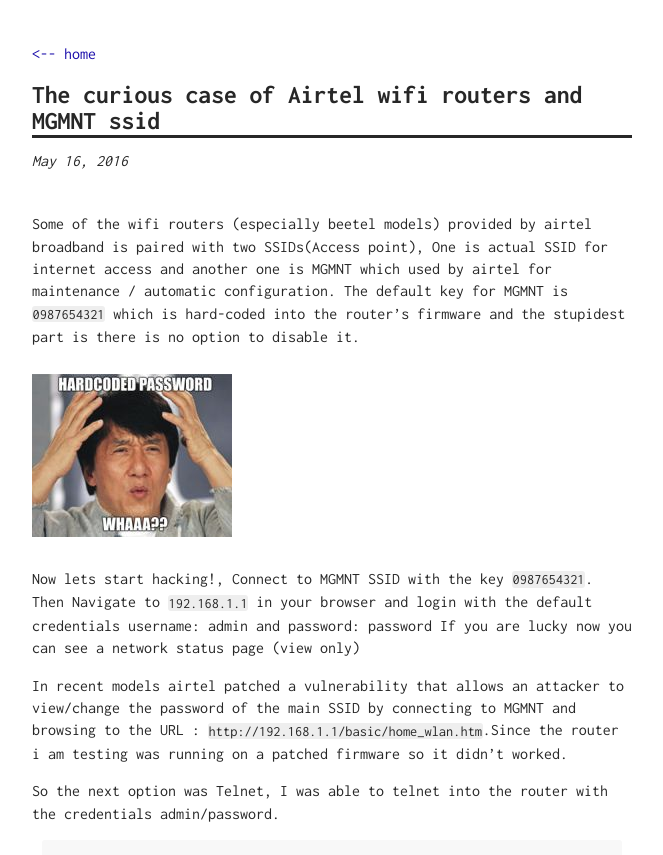
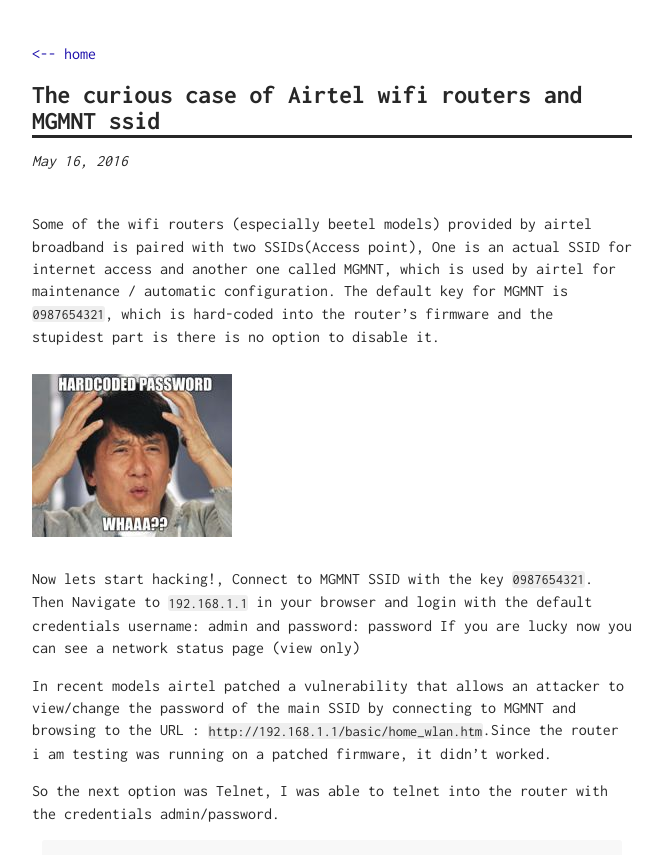
Before and after one commit to shyamjos/shyamjos.github.io, a Jekyll site: the page built from posts/_posts/2016-05-16-Hacking-Airtel-wifi-Router-for-fun-and-profit-.md, in a window 1280 px wide and 900 px high, scrolled down 348 px, cut to the strip 45-900 px from the top of the window. Shown: the whole strip, without its empty margins (308-971 px from the left). Built offline with Jekyll 4.4.1, drawn with Linux system fonts in a browser that asks for light colours; comment, search, counter and statistics services are not loaded.

Commit message:
corrected typos

```diff
--- a/posts/_posts/2016-05-16-Hacking-Airtel-wifi-Router-for-fun-and-profit-.md
+++ b/posts/_posts/2016-05-16-Hacking-Airtel-wifi-Router-for-fun-and-profit-.md
@@ -9,8 +9,8 @@
 
 ---
 
- Some of the wifi routers (especially beetel models) provided by airtel broadband is paired with two SSIDs(Access point), One is actual SSID for internet access and another one is MGMNT which used by airtel for maintenance / automatic configuration.
- The default key for MGMNT is `0987654321` which is hard-coded into the router's firmware and the stupidest part is there is no option to disable it.
+ Some of the wifi routers (especially beetel models) provided by airtel broadband is paired with two SSIDs(Access point), One is an actual SSID for internet access and another one called MGMNT, which is used by airtel for maintenance / automatic configuration.
+ The default key for MGMNT is `0987654321`, which is hard-coded into the router's firmware and the stupidest part is there is no option to disable it.
 
 ![router hacking](/assets/img/hardcoded-password-meme.jpg){: .align-right}
 
@@ -19,7 +19,7 @@
 If you are lucky now you can see a network status page (view only)
 
 
-In recent models airtel patched a vulnerability that allows an attacker to view/change the password of the main SSID by connecting to MGMNT and browsing to the URL : `http://192.168.1.1/basic/home_wlan.htm`.Since the router i am testing was running on a patched firmware so it didn't worked.
+In recent models airtel patched a vulnerability that allows an attacker to view/change the password of the main SSID by connecting to MGMNT and browsing to the URL : `http://192.168.1.1/basic/home_wlan.htm`.Since the router i am testing was running on a patched firmware, it didn't worked.
 
 So the next option was Telnet, I was able to telnet into the router with the credentials admin/password.
 
```
